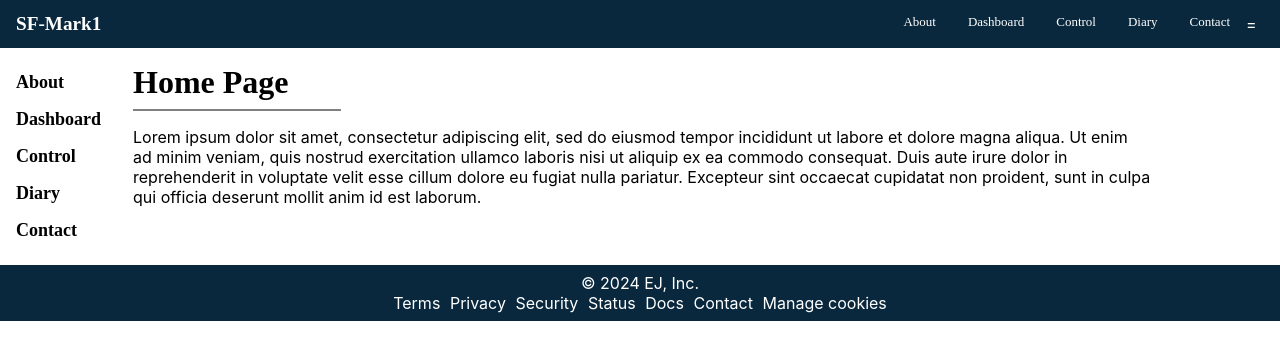
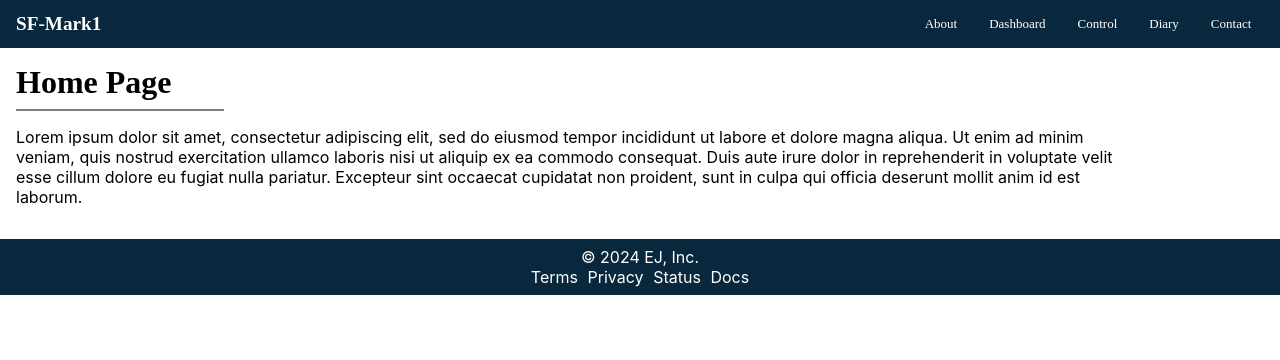
Before and after one commit to ej-rarus/smartfarm_reactapp, a React (Create React App) app: page / in a window 1280 px wide. Shown: the top 360 px of the page. Built offline with nearby package versions, Linux system fonts and the light colour scheme; a web font is replaced by a local one.

Commit message:
버거메뉴 동작

```diff
--- a/src/App.css
+++ b/src/App.css
@@ -75,10 +75,17 @@
   }
 
   .sidebar-container {
+    display: flex;
+    flex-direction: column;
     background-color: var(--primary-color);
+    padding-top: 1rem;
+    padding-bottom: 1rem;
   }
 
   .sidebar-btn {
+    padding-top: 0.5rem;
+    padding-bottom: 0.5rem;
+    padding-left: 1rem;
     font-weight: bold;
     color: white;
     cursor: pointer;
@@ -272,7 +279,7 @@
   color: black;
 }
 
-.burger-menu-btn {
+#burger-menu-btn {
   display: none;
 }
 
--- a/src/App.js
+++ b/src/App.js
@@ -1,5 +1,5 @@
 import './App.css';
-import React from 'react';
+import React, { useState } from 'react';
 import { BrowserRouter as Router, Route, Routes,} from 'react-router-dom';
 
 import Home from './pages/Home';
@@ -17,14 +17,16 @@ import DiaryNewPost from './pages/DiaryNewPost';
 import Sidebar from './components/Sidebar';
 
 function App() {
+  const [menuVisible, setMenuVisible] = useState(false); // menuVisible 상태 관리
+
   return (
     <Router>
       <div>
         <div className='header'>
-          <Nav/>
+          <Nav menuVisible={menuVisible} setMenuVisible={setMenuVisible} />
         </div>
         <div className='main'>
-          <Sidebar/>
+          <Sidebar menuVisible={menuVisible} />
           <Routes>
             {/* 각 페이지로의 라우트 설정 */}
             <Route exact path="/" element={<Home/>} />
--- a/src/components/Footer.js
+++ b/src/components/Footer.js
@@ -11,11 +11,8 @@ function Footer(){
                     <div className="footer-content-container">
                         <div className="footer-content">Terms</div>
                         <div className="footer-content">Privacy</div>
-                        <div className="footer-content">Security</div>
                         <div className="footer-content">Status</div>
                         <div className="footer-content">Docs</div>
-                        <div className="footer-content">Contact</div>
-                        <div className="footer-content">Manage cookies</div>
                     </div>
                 </div>
             </footer>
--- a/src/components/Nav.js
+++ b/src/components/Nav.js
@@ -1,13 +1,19 @@
 import React from "react";
 import { useNavigate } from "react-router-dom";
+import { useState } from "react";
 import '../App.css';
 
 
-function Nav(){
+
+function Nav({ menuVisible, setMenuVisible }){
     const navigate = useNavigate();
 
+
+    const toggleMenu = () => {
+        setMenuVisible(!menuVisible); // 상태를 토글
+    };
+
     return(
-
         <div className="nav">
             <div className="main-logo-container">
                 <div className="main-logo" onClick={()=>navigate('/')}>SF-Mark1</div>
@@ -19,10 +25,12 @@ function Nav(){
                 <div className="nav-btn" onClick={()=>navigate('/diary')}>Diary</div>
                 <div className="nav-btn" onClick={()=>navigate('/contact')}>Contact</div>
 
-                <div id="burger-menu-btn" onClick={()=>{}} >=</div>
+                <div id="burger-menu-btn"
+                     onClick={toggleMenu}>
+                    버거
+                </div>
             </div>
         </div>
-
     );
 }
 
--- a/src/components/Sidebar.js
+++ b/src/components/Sidebar.js
@@ -2,11 +2,11 @@ import React from "react";
 import { useNavigate } from "react-router-dom";
 import '../App.css';
 
-function Sidebar(){
+function Sidebar({menuVisible}){
     const navigate = useNavigate();
 
     return(
-        <div className="sidebar-container">
+        <div className="sidebar-container"  style={{display: menuVisible ? 'flex' : 'none'}}>
             <div className="sidebar-btn" onClick={()=>navigate('/about')}>About</div>
             <div className="sidebar-btn" onClick={()=>navigate('/dashboard')}>Dashboard</div>
             <div className="sidebar-btn" onClick={()=>navigate('/controlpanel')}>Control</div>
```
